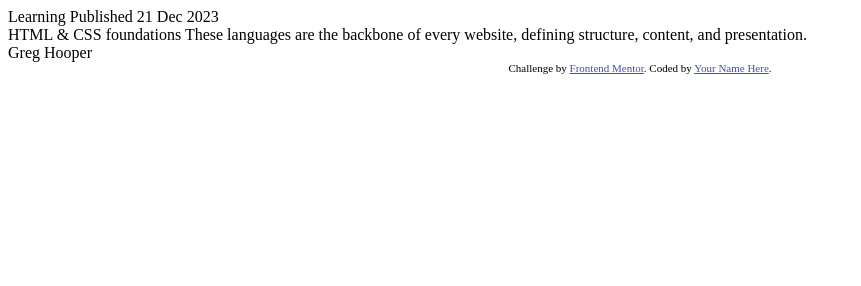
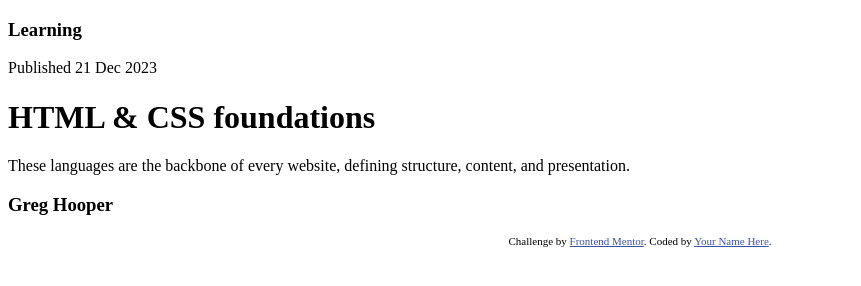
Before and after one commit to NeonCodes/Blog-preview-card-challenge, a plain HTML site: page index.html in a window 1280 px wide. Shown: the whole page, without its empty margins (0-861 px from the left). Drawn offline with Linux system fonts and the light colour scheme.

Commit message:
basic text style and structure

```diff
--- a/index.html
+++ b/index.html
@@ -15,20 +15,22 @@
 </head>
 
 <header>
- Learning
+ <div class="category"><h3>Learning</h3></div>
 
-  Published 21 Dec 2023
+  <div class="date">Published 21 Dec 2023</div>
 </header>
 
 <body>
-  HTML & CSS foundations
+  <h1>HTML & CSS foundations</h1>
 
-  These languages are the backbone of every website, defining structure, content, and presentation.
-
+  <p>These languages are the backbone of every website, defining structure, content, and presentation.
+  </p>
 
   </body>
   <footer>
-    Greg Hooper
+    <div class="author">
+      <h3>Greg Hooper</h3>
+    </div>
   <div class="attribution">
     Challenge by <a href="https://www.frontendmentor.io?ref=challenge" target="_blank">Frontend Mentor</a>.
     Coded by <a href="#">Your Name Here</a>.
```
